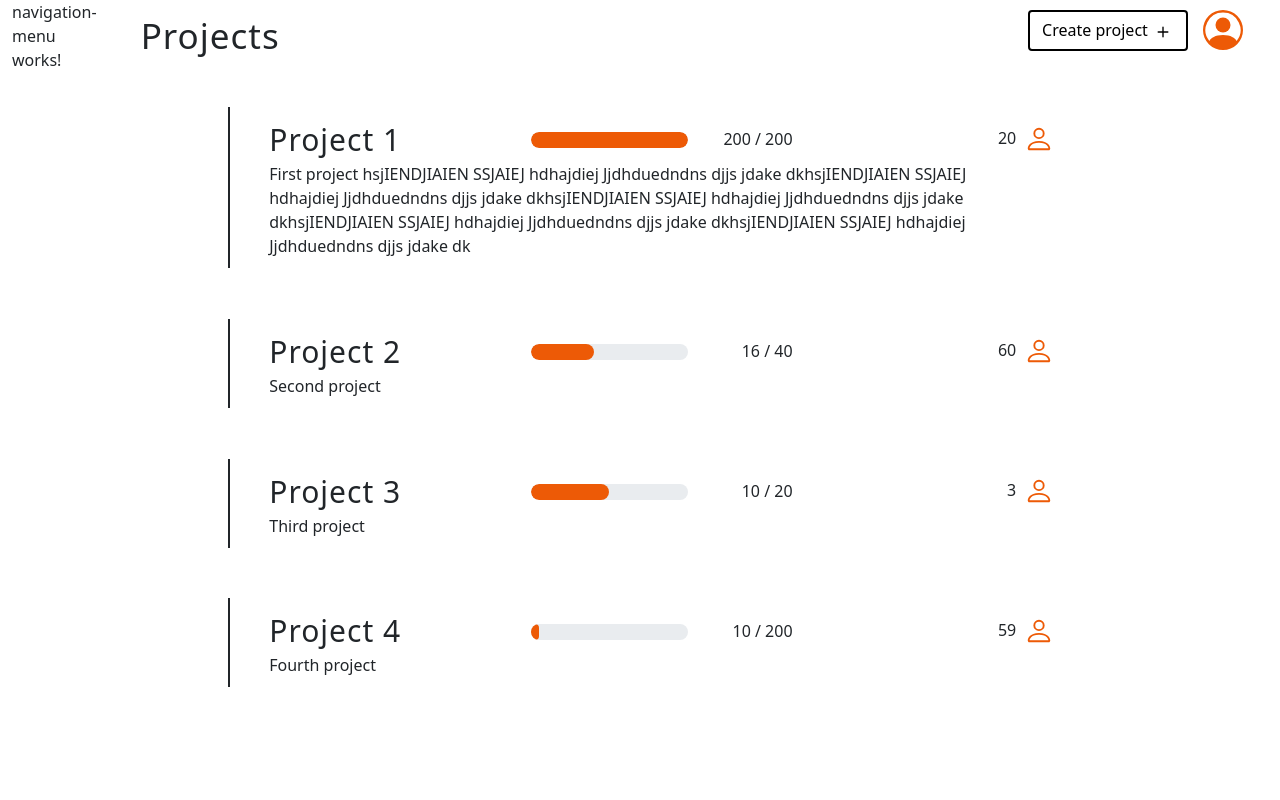
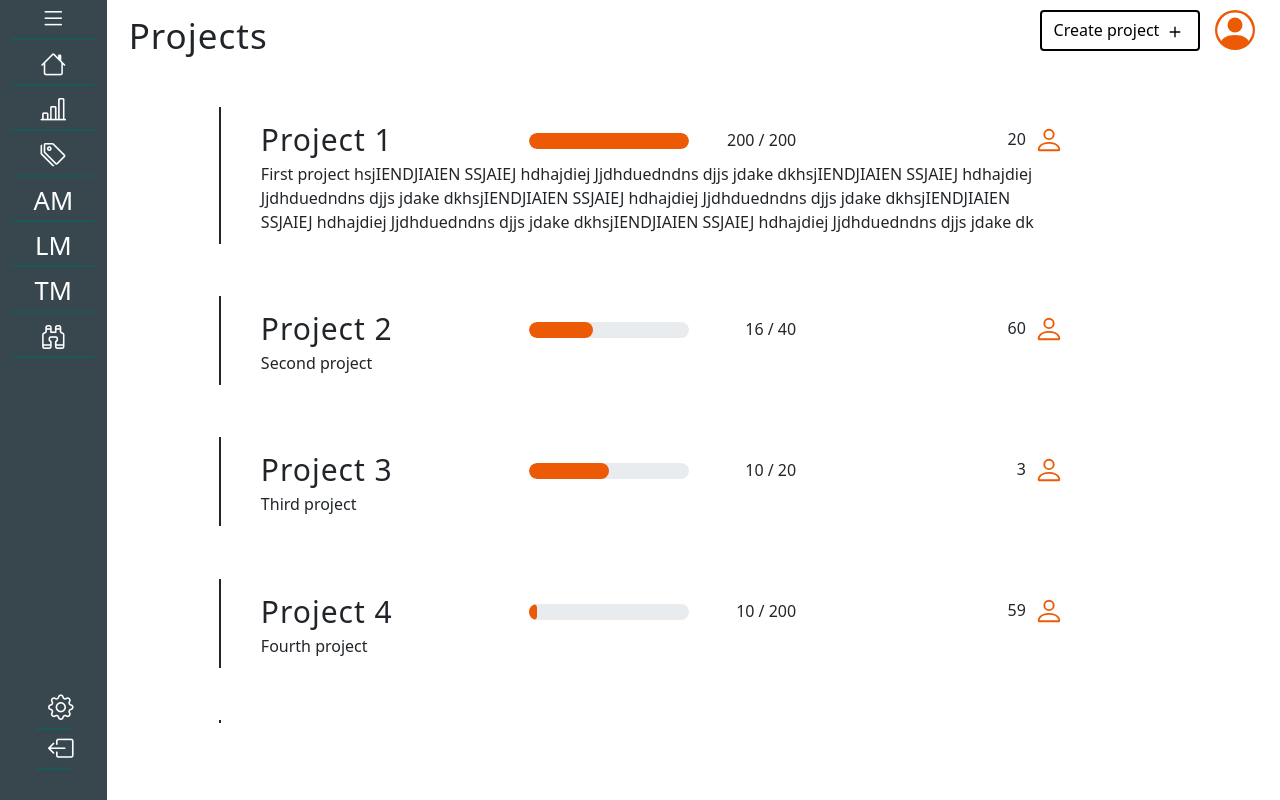
Before and after one commit to muctadir/lama, an Angular app in the folder frontend/: page /project in a window 1280 px wide. Built offline with nearby package versions, Linux system fonts and the light colour scheme.

Commit message:
EUREKA
the navigation menu works.

```diff
--- /dev/null
+++ b/frontend/src/app/nav-collapse.service.ts
@@ -0,0 +1,17 @@
+import { Injectable } from '@angular/core';
+import { BehaviorSubject } from 'rxjs';
+
+@Injectable({
+  providedIn: 'root'
+})
+export class NavCollapseService {
+
+  private collapsed = new BehaviorSubject(true);
+  currentCollapsed = this.collapsed.asObservable();
+
+  constructor() { }
+
+  modifyCollapsed(message: boolean) {
+    this.collapsed.next(!message);
+  }
+}
--- a/frontend/src/app/navigation-menu/navigation-menu.component.html
+++ b/frontend/src/app/navigation-menu/navigation-menu.component.html
@@ -1 +1,144 @@
-<p>navigation-menu works!</p>
+<!-- Container holding navigation menu -->
+<div class="container-fluid min-vh-100 d-flex flex-column" id="main-cont">
+    <!-- Row for icon to pop the menu in and out -->
+    <div class="row">
+        <div class="col-12 text-center">
+            <div>
+                <a><em class="bi bi-list" (click)="changeSize()"></em></a>
+            </div>
+        </div>
+        <div class="line"></div>
+    </div>
+
+    <!-- Row for projects icon -->
+    <div class="row row-margin">
+        <div class="col-12 text-center">
+            <div *ngIf="collapsed">
+                <a><em class="bi bi-house" (click)="tester()"></em></a>
+            </div>
+            <div *ngIf="!collapsed">
+                <a class="text-menu" (click)="tester()">Projects</a>
+            </div>
+        </div>
+        <div class="line"></div>
+    </div>
+
+    <!-- Row for stats icon -->
+    <div class="row row-margin">
+        <div class="col-12 text-center">
+            <div *ngIf="collapsed">
+                <a><em class="bi bi-bar-chart-line"></em></a>
+            </div>
+            <div *ngIf="!collapsed">
+                <a class="text-menu" (click)="tester()">Statistics</a>
+            </div>
+        </div>
+        <div class="line"></div>
+    </div>
+
+    <!-- Row for labelling icon -->
+    <div class="row row-margin">
+        <div class="col-12 text-center">
+            <div *ngIf="collapsed">
+                <a><em class="bi bi-tags"></em></a>
+            </div>
+            <div *ngIf="!collapsed">
+                <a class="text-menu" (click)="tester()">Labelling</a>
+            </div>
+        </div>
+        <div class="line"></div>
+    </div>
+
+    <!-- Row for artifact management icon -->
+    <div class="row row-margin">
+        <div class="col-12 text-center">
+            <div *ngIf="collapsed">
+                <a><div class="bi">AM</div></a>
+            </div>
+            <div *ngIf="!collapsed">
+                <a class="text-menu" (click)="tester()">Artifact management</a>
+            </div>
+        </div>
+        <div class="line"></div>
+    </div>
+
+    <!-- Row for label management icon -->
+    <div class="row row-margin">
+        <div class="col-12 text-center">
+            <div *ngIf="collapsed">
+                <a><div class="bi">LM</div></a>
+            </div>
+            <div *ngIf="!collapsed">
+                <a class="text-menu" (click)="tester()">Label management</a>
+            </div>
+        </div>
+        <div class="line"></div>
+    </div>
+
+    <!-- Row for theme management icon -->
+    <div class="row row-margin">
+        <div class="col-12 text-center">
+            <div *ngIf="collapsed">
+                <a><div class="bi">TM</div></a>
+            </div>
+            <div *ngIf="!collapsed">
+                <a class="text-menu" (click)="tester()">Theme management</a>
+            </div>
+        </div>
+        <div class="line"></div>
+    </div>
+
+    <!-- Row for conflict management icon -->
+    <div class="row row-margin">
+        <div class="col-12 text-center">
+            <div *ngIf="collapsed">
+                <a><em class="bi bi-binoculars"></em></a>
+            </div>
+            <div *ngIf="!collapsed">
+                <a class="text-menu" (click)="tester()">Conflict</a>
+            </div>
+        </div>
+        <div class="line"></div>
+    </div>
+
+    <!-- Container holding the setting and logout logo -->
+    <div class="row row-margin mt-auto">
+        <div class="col-12">
+            <div class="container">
+
+                <!-- Row for settings icon -->
+                <div class="row">
+                    <div class="col-12 text-center">
+                        <div *ngIf="collapsed">
+                            <a><em class="bi bi-gear"></em></a>
+                        </div>
+                        <div *ngIf="!collapsed">
+                            <a class="text-menu" (click)="tester()">Settings</a>
+                        </div>
+                    </div>
+                    <div class="line"></div>
+                </div>
+
+                <!-- Row for logout icon -->
+                <div class="row">
+                    <div class="col-12 text-center">
+                        <div *ngIf="collapsed">
+                            <a><em class="bi bi-box-arrow-left"></em></a>
+                        </div>
+                        <div *ngIf="!collapsed">
+                            <a class="text-menu" (click)="tester()">Log out</a>
+                        </div>
+                    </div>
+                    <div class="line"></div>
+                </div>
+
+                <!-- Row to move settings and logout up -->
+                <div class="row">
+                    <div class="col-12 text-center">
+                        <div id="bottom"></div>
+                    </div>
+                </div>
+            </div>
+        </div>
+    </div>
+</div>
--- a/frontend/src/app/navigation-menu/navigation-menu.component.scss
+++ b/frontend/src/app/navigation-menu/navigation-menu.component.scss
@@ -0,0 +1,43 @@
+// Import style sheet with global variables
+@import "../../styles.scss";
+
+// Sets background color of the navigation menu
+#main-cont {
+    background-color: $grey-shade;
+}
+
+// puts a slight margin between each element of the navigation menu
+.row-margin {
+    margin-top: 5px;
+}
+
+// sets sizing + color of the icons
+.bi {
+    color: $white-shade;
+    font-size: clamp(10px, 2vw, 40px);
+    cursor: pointer;
+}
+
+// sets sizing + color of the nav menu text when not collapsed
+// TODO make font sizing dynamic
+.text-menu {
+    font-size: 20px;
+    color: $white-shade;
+    cursor: pointer;
+}
+
+// Ensures that there is no line under the links in the menu
+a, u {
+    text-decoration: none;
+}
+
+// puts the line below each menu icon
+.line {
+    background-color: $offgrey-shade;
+    width: 100%;
+    height: 2px;
+}
+
+#bottom {
+    height: 30px;
+}
--- a/frontend/src/app/navigation-menu/navigation-menu.component.ts
+++ b/frontend/src/app/navigation-menu/navigation-menu.component.ts
@@ -1,15 +1,32 @@
-import { Component } from '@angular/core';
+import { Component, OnDestroy } from '@angular/core';
 import { ActivatedRoute } from '@angular/router';
+import { NavCollapseService } from '../nav-collapse.service';
+import { Subscription } from 'rxjs';
 
 @Component({
   selector: 'app-navigation-menu',
   templateUrl: './navigation-menu.component.html',
   styleUrls: ['./navigation-menu.component.scss']
 })
-export class NavigationMenuComponent {
+export class NavigationMenuComponent implements OnDestroy {
 
-  constructor(route: ActivatedRoute) {
+  collapsed = true;
+  subscription: Subscription;
+
+  constructor(route: ActivatedRoute, private data: NavCollapseService) {
     route.params.subscribe(params => console.log("side menu id parameter",params['id']));
+    this.subscription = this.data.currentCollapsed.subscribe(msg => this.collapsed = msg)
   }
 
+  ngOnDestroy(): void {
+    this.subscription.unsubscribe();
+  }
+
+  changeSize() {
+    this.data.modifyCollapsed(this.collapsed);
+  }
+
+  tester() {
+    console.log(this.collapsed);
+  }
 }
--- a/frontend/src/app/project/project.component.html
+++ b/frontend/src/app/project/project.component.html
@@ -1,10 +1,20 @@
 <div class="container-fluid min-vh-100 d-flex flex-column">
     <div class="row">
-        <div class="col-1">
-            <router-outlet name="side-nav"></router-outlet>
-        </div>
-        <div class="col-11">
-            <router-outlet></router-outlet>
-        </div>
+        <ng-container *ngIf="collapsed">
+            <div class="col-1 marg-padd">
+                <router-outlet name="side-nav"></router-outlet>
+            </div>
+            <div class="col-11 marg-padd">
+                <router-outlet></router-outlet>
+            </div>
+        </ng-container>
+        <ng-container *ngIf="!collapsed">
+            <div class="col-2 marg-padd">
+                <router-outlet name="side-nav"></router-outlet>
+            </div>
+            <div class="col-10 marg-padd">
+                <router-outlet></router-outlet>
+            </div>
+        </ng-container>
     </div>
 </div>
--- a/frontend/src/app/project/project.component.scss
+++ b/frontend/src/app/project/project.component.scss
@@ -0,0 +1,8 @@
+// Import style sheet with global variables
+@import "../../styles.scss";
+
+// Ensures that navigation menu and main content do not have a white space
+.marg-padd {
+    margin: 0px;
+    padding: 0px;
+}
--- a/frontend/src/app/project/project.component.ts
+++ b/frontend/src/app/project/project.component.ts
@@ -1,15 +1,22 @@
-import { Component, OnInit } from '@angular/core';
+import { Component, OnDestroy } from '@angular/core';
+import { NavCollapseService } from '../nav-collapse.service';
+import { Subscription } from 'rxjs';
 
 @Component({
   selector: 'app-project',
   templateUrl: './project.component.html',
   styleUrls: ['./project.component.scss']
 })
-export class ProjectComponent implements OnInit {
+export class ProjectComponent implements OnDestroy {
+  collapsed = true;
+  subscription: Subscription;
 
-  constructor() { }
+  constructor(private appService: NavCollapseService) {
+    this.subscription = this.appService.currentCollapsed.subscribe(message => this.collapsed = message);
+  }
 
-  ngOnInit(): void {
+  ngOnDestroy() {
+    this.subscription.unsubscribe();
   }
 
 }
--- a/frontend/src/styles.scss
+++ b/frontend/src/styles.scss
@@ -1,8 +1,11 @@
 /* You can add global styles to this file, and also import other style files */
+@import "~bootstrap-icons/font/bootstrap-icons.css";
+
 // Color variables
 $grey-shade: #38474e;
 $white-shade: #FFFFFF;
 $orange-shade: #ed5a06;
+$offgrey-shade: #1C5858;
 
 // Changes the color of the button to orange
 .btn-primary, .btn-primary:hover, .btn-primary:active, .btn-primary:visited {
```
Also changed, not shown: 1 other file (tests, documents, lock files or other folders).
